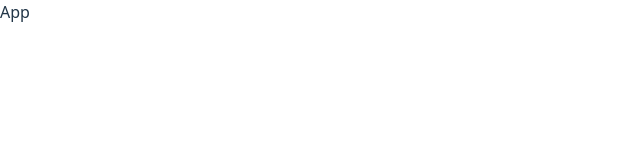
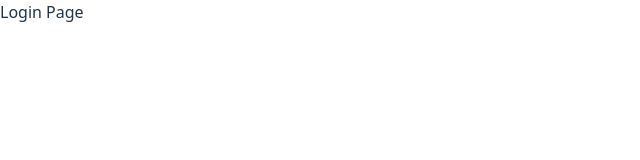
Before and after one commit to GrishaAngelovGH/jwt-auth-and-authz-demo, a React (Vite) app in the folder client/: page / in a window 1280 px wide. Shown: the top 160 px of the page, without its empty margins (0-640 px from the left). Built offline with nearby package versions, Linux system fonts and the light colour scheme.

Commit message:
client: Integrate react-router-dom

```diff
--- a/client/package.json
+++ b/client/package.json
@@ -11,7 +11,8 @@
   },
   "dependencies": {
     "react": "^19.0.0",
-    "react-dom": "^19.0.0"
+    "react-dom": "^19.0.0",
+    "react-router-dom": "^7.4.1"
   },
   "devDependencies": {
     "@eslint/js": "^9.21.0",
--- a/client/src/App.jsx
+++ b/client/src/App.jsx
@@ -1,6 +1,16 @@
+import {
+  BrowserRouter as Router,
+  Routes,
+  Route
+} from "react-router-dom"
+
 function App() {
   return (
-    <div>App</div>
+    <Router>
+      <Routes>
+        <Route path="/" element={<div>Login Page</div>} />
+      </Routes>
+    </Router>
   )
 }
 
```
Also changed, not shown: 1 other file (tests, documents, lock files or other folders).
